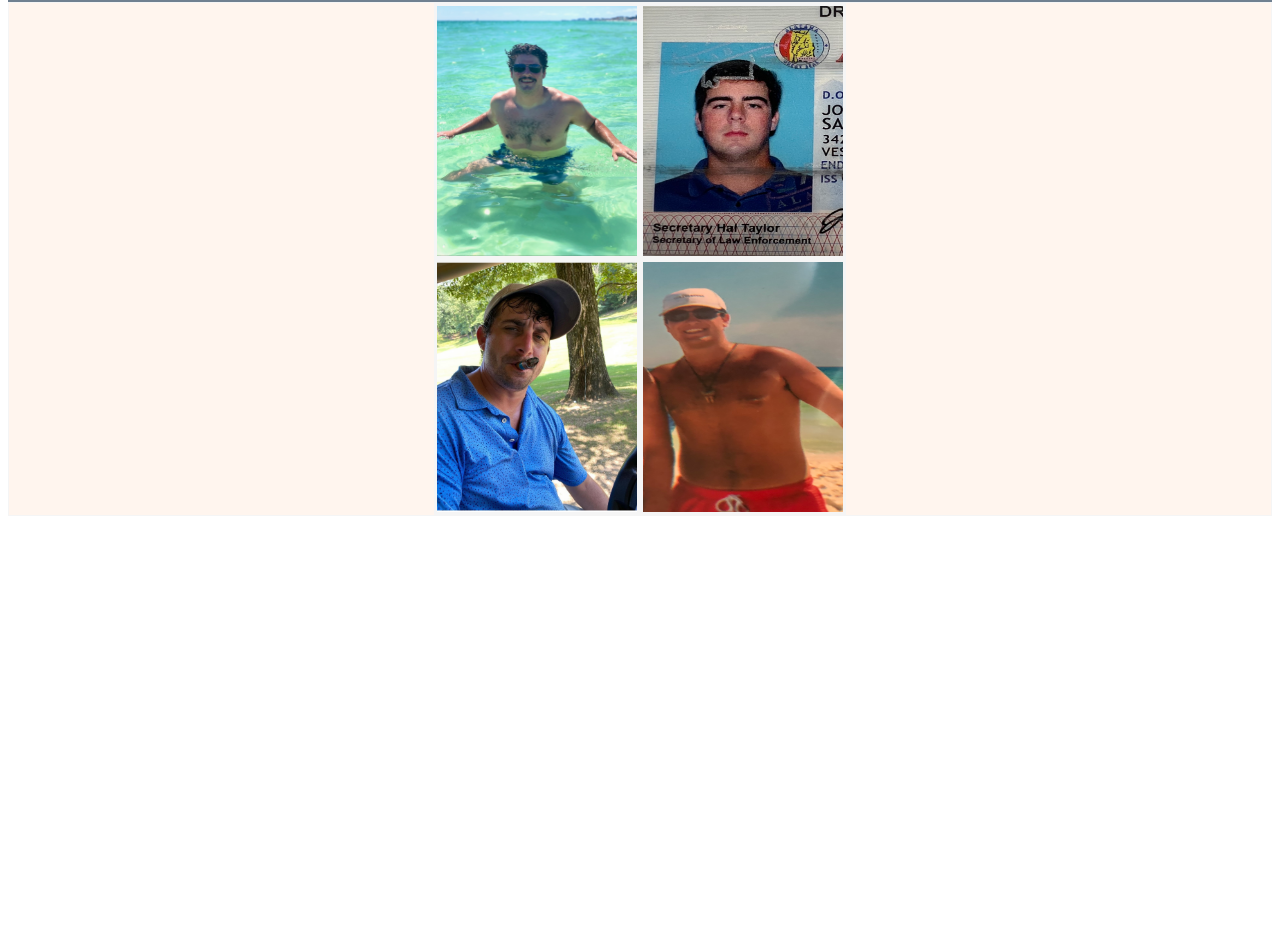
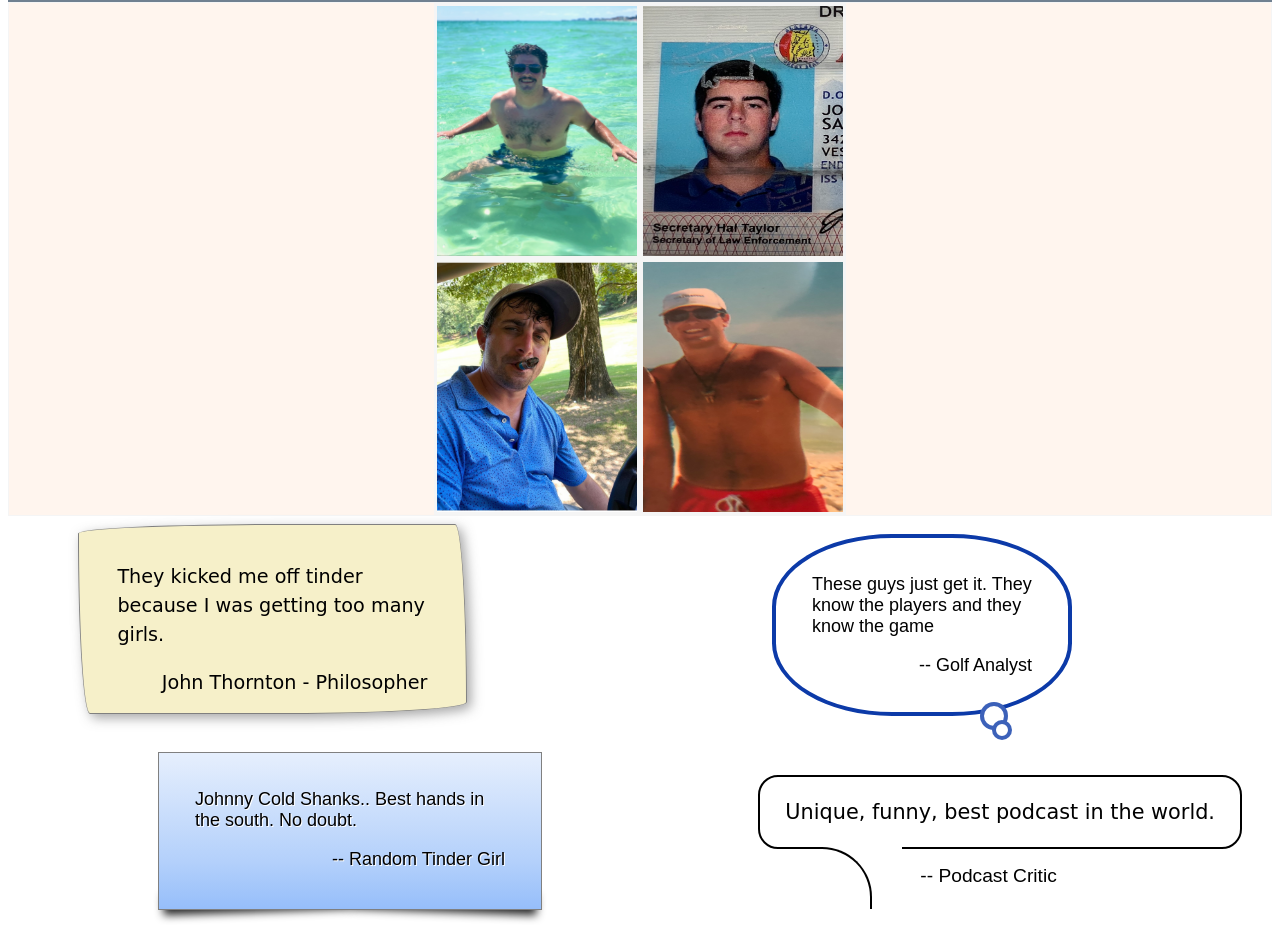
Before and after one commit to shsanders12/intheleather, a plain HTML site: page index.html in a window 1280 px wide. Shown: the part 207-1143 px from the top of the page. Before the commit the page ends 800 px from the top, so only its background shows below. Drawn offline with Linux system fonts and the light colour scheme.

Commit message:
finish first draft

```diff
--- a/index.html
+++ b/index.html
@@ -12,9 +12,9 @@
             <img src="./images/intheleather.jpeg" alt="In the leather logo" height="100" width="100">
         </div>
         <ul class="links">
-            <li><a href="https://podcasts.apple.com/us/podcast/in-the-leather/id1701891378"><button>Podcast</button></a></li>
-            <li><a href="https://twitter.com/in_the_leather/"><button>Twitter</button></a></li>
-            <li><a href="TBD"><button>Betting History</button></a></li>
+            <li><a href="https://podcasts.apple.com/us/podcast/in-the-leather/id1701891378" target="_blank" rel="noopener noreferrer"><button>Podcast</button></a></li>
+            <li><a href="https://twitter.com/in_the_leather/" target="_blank" rel="noopener noreferrer"><button>Twitter</button></a></li>
+            <li><a href="https://docs.google.com/spreadsheets/d/1BOHfPErb7kDpIi488oAL54kMPIaW6jSa/edit?usp=sharing&ouid=104155882929914283404&rtpof=true&sd=true" target="_blank" rel="noopener noreferrer"><button>Betting History</button></a></li>
         </ul>
     </div>
     <div class="headertwo">
@@ -30,6 +30,27 @@
                 <img src="./images/mac.jpg" height="250" width="200">
         </div>
     </div>
+    <div class="footertop">
+        <div class="bx quoteone">
+            <p class="left">They kicked me off tinder because I was getting too many girls.</p>
+            <p class="quoteauthor">John Thornton - Philosopher</p>
+        </div>
+        <p><br /></p>
+        <div class="bx quotetwo">
+            <p class="left">These guys just get it. They know the players and they know the game</p>
+            <p class="quoteauthor">-- Golf Analyst</p>
+        </div>
+    </div>
+    <div class="footerbottom">
+        <div class="bx quotethree">
+            <p class="left">Johnny Cold Shanks.. Best hands in the south. No doubt.</p>
+            <p class="quoteauthor">-- Random Tinder Girl</p>
+        </div>
+        <div class="quotefour">
+            <p class="left">Unique, funny, best podcast in the world.</p>
+            <p class="author">-- Podcast Critic</p>
+        </div>
+    </div>
 
 </body>
 </html>
--- a/styles.css
+++ b/styles.css
@@ -43,3 +43,140 @@ a {
 img {
     border: 3px solid whitesmoke;
 }
+
+.bx {
+    margin: 1em auto;
+    padding: 1em 2em;
+    border: solid 1px #808080;
+    display: inline-block;
+    position: relative;
+    font-size: 18px;
+    max-width: 400px;
+    font-family: sans-serif;
+}
+.left {
+    text-align: left;
+}
+.quoteauthor {
+    text-align: right;
+}
+.quoteone {
+    background-color: rgba(240,230,165, 0.6);
+    border-radius: 255px 15px 225px 15px / 12px 225px 15px 225px;
+    height: 150px;
+    width: 310px;
+    text-align: center;
+    font-family: 'Indie Flower', cursive; line-height: 1.5;
+    box-shadow: 4px 4px 12px 0 rgba(80,80,80, 0.5);
+    font-size: 1.2em;
+    margin: 0.5rem;
+    margin-left: 50px;
+}
+.footertop {
+    display: flex;
+    justify-content: space-between;
+    padding-left: 20px;
+    padding-right: 20px;
+}
+
+.quotetwo {
+    max-width: 220px;
+    border-radius: 40%;
+    border: solid 4px rgba(12,58,168,1.0);
+    margin-right: 180px;
+}
+.quotetwo::before,
+.quotetwo::after {
+    content: "";
+    position: absolute;
+    background: white;;
+    border-radius: 50%;
+}
+.quotetwo::before {
+    bottom: -18px; left: 70%;
+    height: 20px; width: 20px;
+    border: solid 4px rgba(12,58,168,0.8)
+}
+.quotetwo::after {
+    bottom: -28px; left: 74%;
+    height: 12px; width: 12px;
+    border: solid 4px rgba(12,58,168,0.8)
+}
+
+.footerbottom {
+    display:flex;
+    justify-content:space-between;
+}
+.quotethree {
+    background: linear-gradient(to bottom, #e6effd 0%, #b3d0fb 70%, #96befa);
+    text-shadow: 1px 1px 0 #fff;
+    height: 120px;
+    margin-left: 150px;
+    width: 310px;
+}
+.quotethree::before,
+.quotethree::after {
+    content: "";
+    position: absolute;
+    bottom: 3px; left: 4px; width: 49.0%; height: 20px;
+    z-index: -100;
+    background: white;
+    transform: rotate(-2deg);
+    box-shadow: 0 6px 8px 0 rgba(40,40,40, 1.0);
+}
+.quotethree::after {
+    transform: rotate(2deg);
+    left: auto; right: 4px;
+}
+.quotefour {
+    position: relative;
+    font-family: 'Barlow Condensed', sans-serif;
+    max-width: 620px;
+    margin-right: 30px;
+    align-self: center;
+}
+
+.quotefour .left {
+    font-family: 'Abril Fatface', cursive;
+    position: relative;
+    font-size: 1.3rem;
+    font-weight: normal;
+    line-height: 1;
+    margin: 0;
+    border: solid 2px;
+    border-radius: 20px;
+    padding: 25px;
+}
+.quotefour .left:after {
+    content:"";
+    position:absolute;
+    border:2px solid;
+    border-radius: 0 50px 0 0;
+    width: 60px;
+    height: 60px;
+    bottom: -62px;
+    left: 50px;
+    border-bottom: none;
+    border-left: none;
+    z-index: 3;
+}
+.quotefour .left:before {
+    content:"";
+    position:absolute;
+    width: 80px;
+    border: 6px solid white;
+    bottom: -3px;
+    left: 50px;
+    z-index: 2;
+}
+.quotefour .author {
+    position:relative;
+    font-size: 1.2rem;
+    font-weightL 400;
+    line-height: 1.2;
+    margin: 0;
+    padding-top: 15px;
+    z-index: 1;
+    margin-left: 150px;
+    padding-left: 12px;
+}
```
